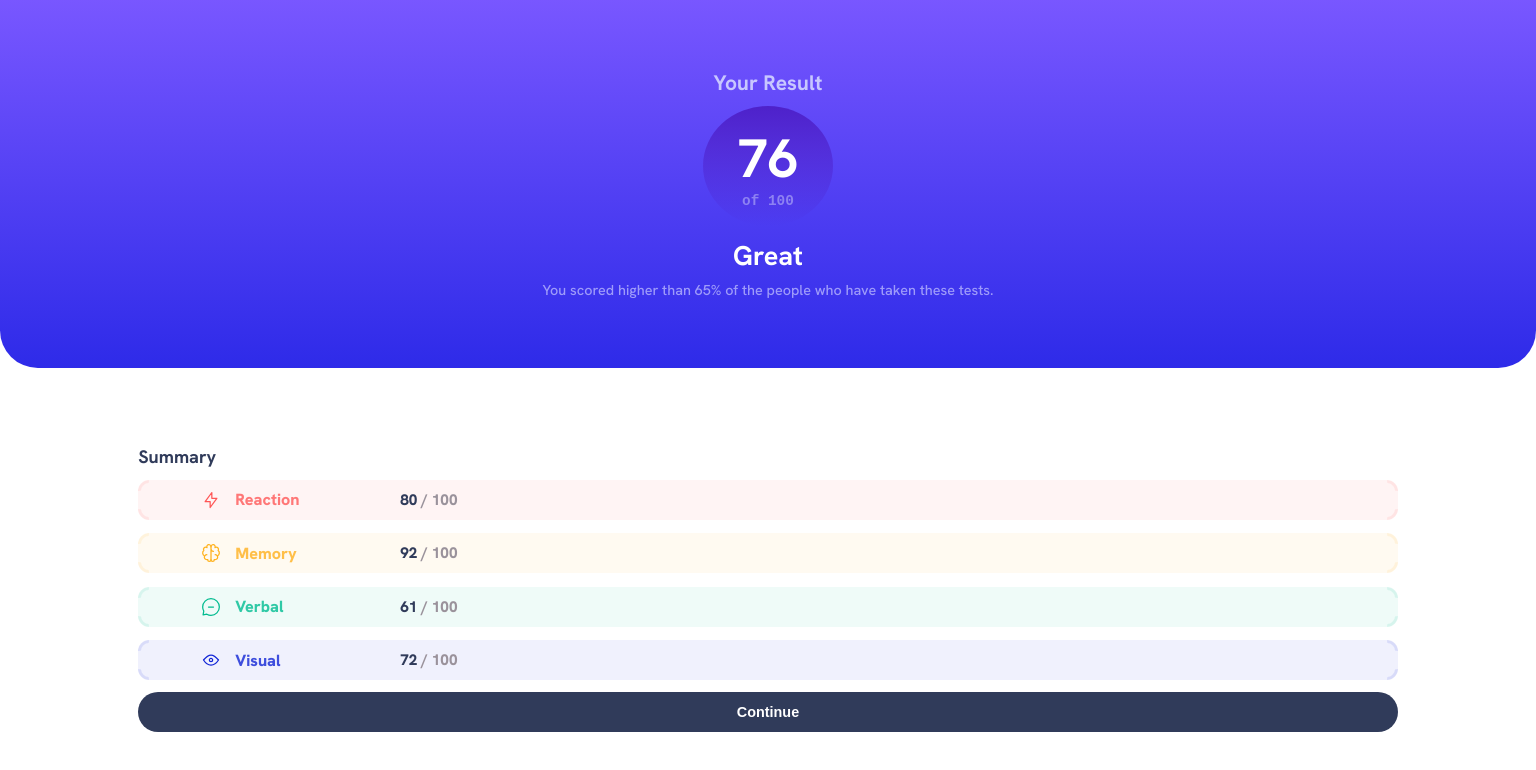
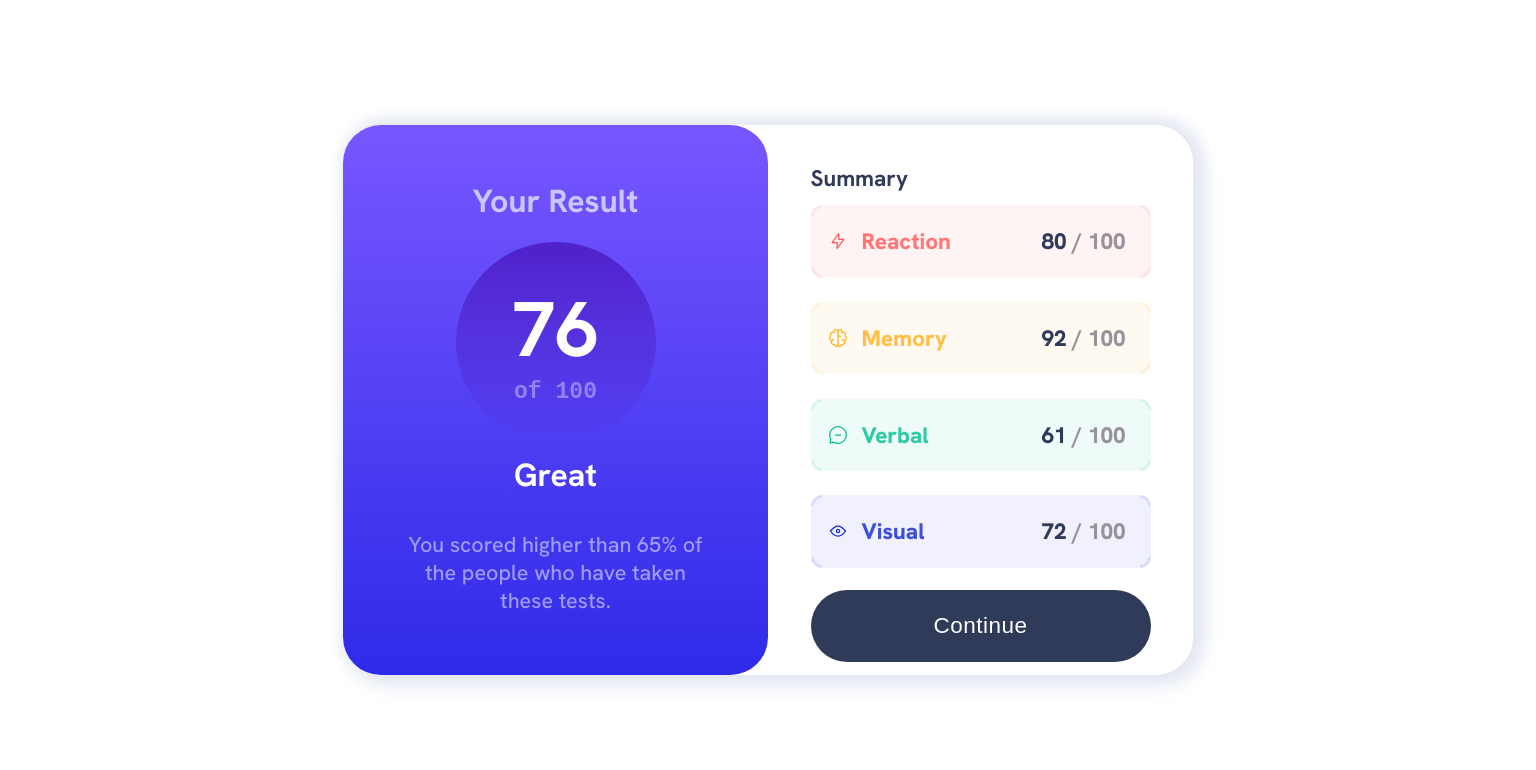
Before and after one commit to Abdelmiged/Results-Summary-Component, a plain HTML site: page index.html in a window 1536 px wide. Drawn offline with Linux system fonts and the light colour scheme.

Commit message:
Finished Project

```diff
--- a/style/main.css
+++ b/style/main.css
@@ -7,7 +7,7 @@
 :root {
     --total-score-section-mobile-height: 46%;
     --border-radius: 12px;
-    --border-before-after-radius: 3px;
+    --border-before-after-width: 3px;
     --border-before-after-style: solid;
 }
 
@@ -29,6 +29,7 @@ main {
     height: 100%;
     width: 100%;
     background: hsl(0, 0%, 100%);
+    border-radius: 2.1rem;
     display: flex;
     flex-direction: column;
 }
@@ -152,8 +153,8 @@ main {
 .outer::before {
     top: 0;
     left: 0;
-    border-top: var(--border-before-after-radius) var(--border-before-after-style);
-    border-left:  var(--border-before-after-radius) var(--border-before-after-style);
+    border-top: var(--border-before-after-width) var(--border-before-after-style);
+    border-left:  var(--border-before-after-width) var(--border-before-after-style);
     border-top-right-radius: 0;
     border-bottom-left-radius: 0;
 }
@@ -161,8 +162,8 @@ main {
 .outer::after {
     bottom: 0;
     left: 0;
-    border-left: var(--border-before-after-radius) var(--border-before-after-style);
-    border-bottom: var(--border-before-after-radius) var(--border-before-after-style);
+    border-left: var(--border-before-after-width) var(--border-before-after-style);
+    border-bottom: var(--border-before-after-width) var(--border-before-after-style);
     border-top-left-radius: 0;
     border-bottom-right-radius: 0;
 }
@@ -170,8 +171,8 @@ main {
 .inner::before {
     top: 0;
     right: 0;
-    border-top: var(--border-before-after-radius) var(--border-before-after-style);
-    border-right: var(--border-before-after-radius) var(--border-before-after-style);
+    border-top: var(--border-before-after-width) var(--border-before-after-style);
+    border-right: var(--border-before-after-width) var(--border-before-after-style);
     border-top-left-radius: 0;
     border-bottom-right-radius: 0;
 }
@@ -179,8 +180,8 @@ main {
 .inner::after {
     bottom: 0;
     right: 0;
-    border-right: var(--border-before-after-radius) var(--border-before-after-style);
-    border-bottom: var(--border-before-after-radius) var(--border-before-after-style);
+    border-right: var(--border-before-after-width) var(--border-before-after-style);
+    border-bottom: var(--border-before-after-width) var(--border-before-after-style);
     border-top-right-radius: 0;
     border-bottom-left-radius: 0;
 }
@@ -274,7 +275,6 @@ button {
     border: none;
     background: hsl(224, 30%, 27%);
     cursor: pointer;
-    transition: all 2s ease-in-out 0s;
     z-index: 1;
 }
 
@@ -288,10 +288,185 @@ button::before {
     right: 0;
     background-image: linear-gradient(180deg, hsl(252, 100%, 67%), hsl(241, 81%, 54%));
     z-index: -1;
-    transition: opacity 0.7s ease-in-out 0s;
+    transition: all 0.4s ease-in-out 0s;
     opacity: 0;
 }
 
 button:hover::before {
     opacity: 1;
 }
+
+/**************************/
+
+
+/* Responsive Section */
+/**************************/
+
+@media (min-width: 768px) {
+    main {
+        flex-direction: row;
+        height: 60%;
+        width: 80%;
+        box-shadow: 7px 7px 20px 3px hsl(222, 38%, 92%),
+                    4px -3px 15px 3px hsl(222, 38%, 92%);
+    }
+
+    .total-score-section {
+        height: 100%;
+        width: 50%;
+        border-radius: 2.1rem;
+        padding: 6.5% 1%;
+    }
+
+    .total-score-section h3 {
+        margin-bottom: 20px;
+    }
+
+    .score-circle-div + h1 {
+        margin-bottom: 15px;
+    }
+
+    .total-score-section p {
+        line-height: 20px;
+        width: 72%;
+    }
+
+    .summary-section {
+        width: 50%;
+        height: 100%;
+        border-radius: 0 2.1rem 2.1rem 0;
+        padding: 4.5% 5% 1%;
+    }
+
+    .result-div {
+        margin-bottom: 15px;
+    }
+
+    img + p {
+        margin-right: 45px;
+    }
+
+    button {
+        height: 47px;
+        border-radius: 28px;
+        font-weight: 500;
+        letter-spacing: 1px;
+    }
+
+    button:hover::before {
+        border-radius: 28px;
+    }
+}
+
+@media (min-width: 1024px) {
+    .total-score-section * {
+        font-size: 32px;
+    }
+
+    .score-circle-div {
+        height: 170px;
+        width: 170px;
+    }
+
+    .score-circle-div h1 {
+        font-size: 4rem;
+    }
+
+    .score-circle-div pre {
+        font-size: 1rem;
+    }
+
+    .score-circle-div + h1 {
+        margin-bottom: 28px;
+    }
+
+    .total-score-section p {
+        font-size: 1.1rem;
+        line-height: 25px;
+        width: 74%;
+    }
+
+    .result-div {
+        margin-bottom: 22px;
+    }
+
+    .summary-section * {
+        font-size: 1.3rem;
+    }
+
+    .inner .score {
+        font-size: 1.2rem;
+    }
+
+    img + p {
+        margin-right: 100px;
+    }
+
+    button {
+        height: 62px;
+        border-radius: 35px;
+        letter-spacing: 0.5px;
+    }
+
+    button:hover::before {
+        border-radius: 35px;
+    }
+}
+
+@media (min-width: 1440px) {
+    main {
+        width: 850px;
+        height: 550px;
+    }
+
+    .total-score-section * {
+        font-size: 32px;
+    }
+
+    .score-circle-div {
+        width: 200px;
+        height: 200px;
+    }
+
+    .score-circle-div h1 {
+        font-size: 4.3rem;
+    }
+
+    .score-circle-div pre {
+        font-size: 1.28rem;
+    }
+
+    .score-circle-div + h1 {
+        margin-bottom: 35px;
+    }
+
+    .total-score-section p {
+        font-size: 1.2rem;
+        line-height: 28px;
+    }
+
+    .summary-section * {
+        font-size: 1.25rem;
+    }
+
+    .result-div {
+        margin-bottom: 22px;
+    }
+
+    .inner .score {
+        font-size: 1.25rem;
+    }
+
+    img + p {
+        margin-right: 115px;
+    }
+
+    button {
+        height: 72px;
+        border-radius: 45px;
+    }
+
+    button:hover::before {
+        border-radius: 45px;
+    }
+}
```
